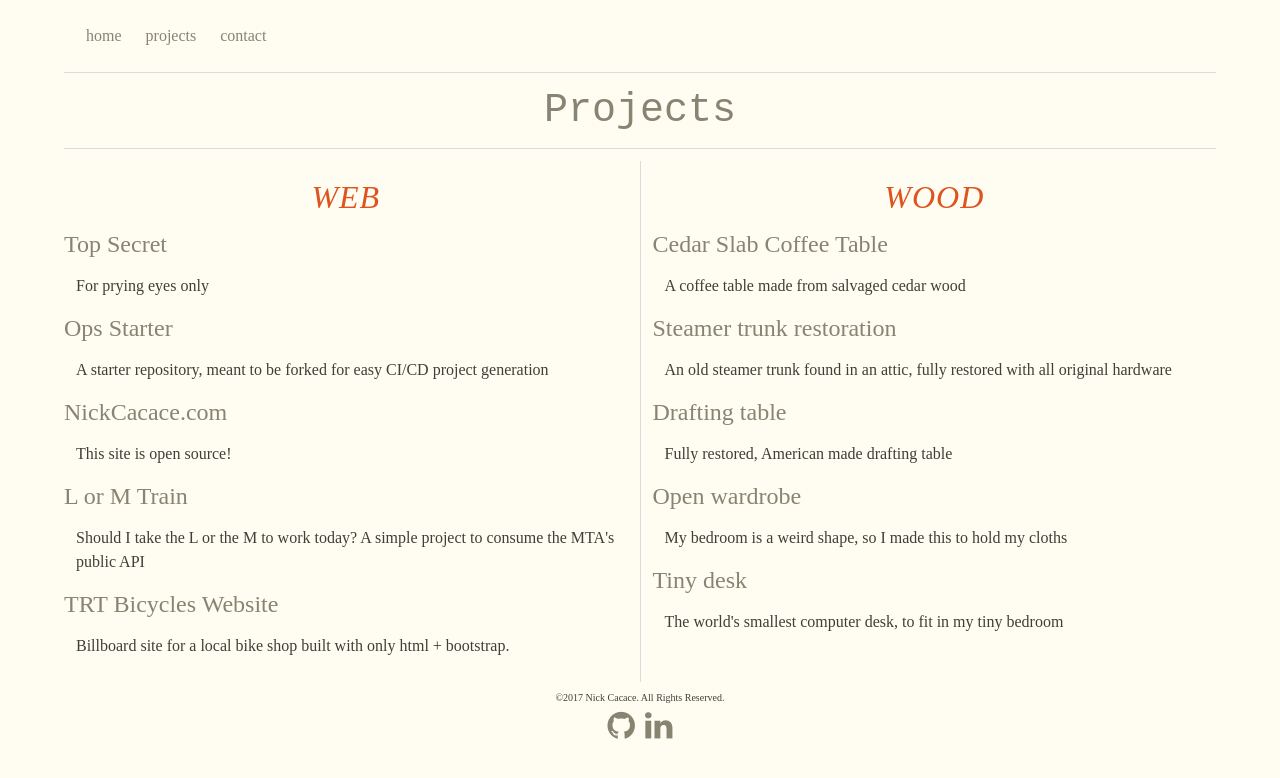
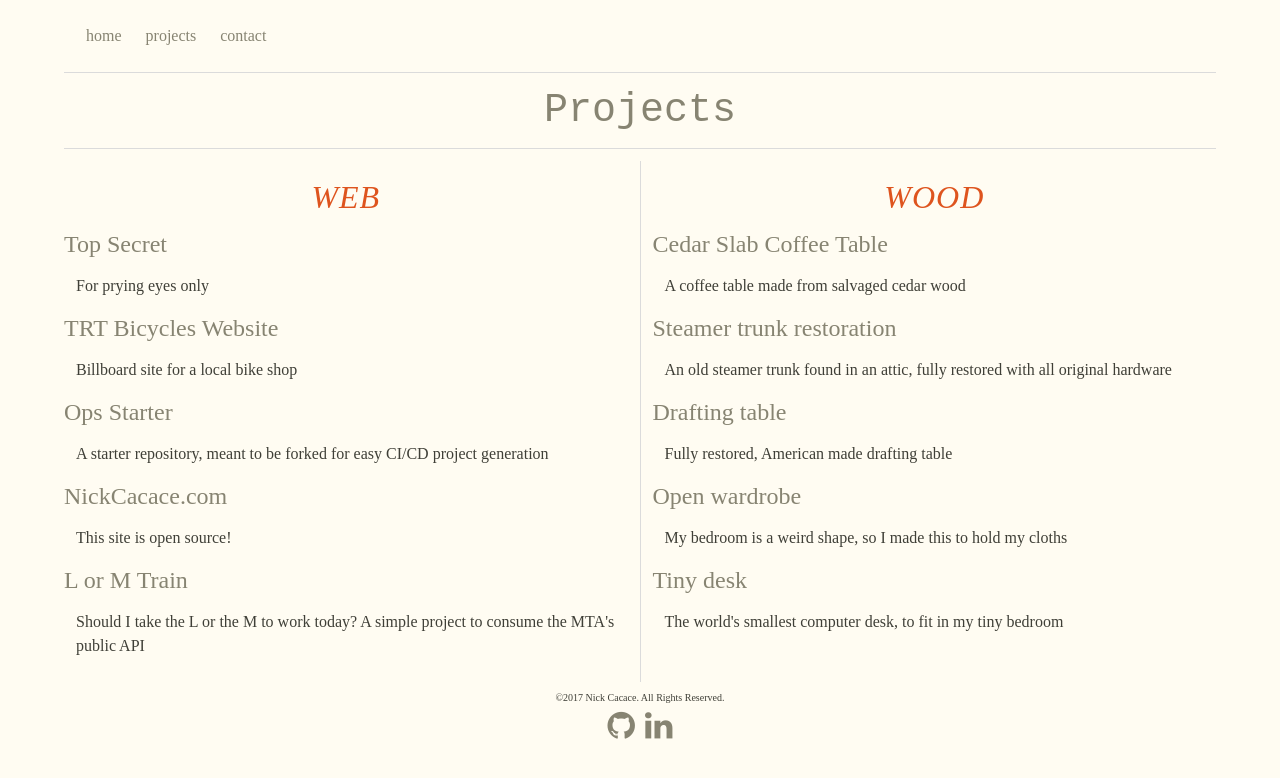
Before and after one commit to BearAlliance/nickcacace.com, an Angular app: page /projects in a window 1280 px wide. Shown: the top 778 px of the page. Built offline with nearby package versions, Linux system fonts and the light colour scheme.

Commit message:
feat(projects): update trt bicycles description
after recent refactor

```diff
--- a/src/app/shared/projects.constant.ts
+++ b/src/app/shared/projects.constant.ts
@@ -142,6 +142,22 @@ export class ProjectsConstant {
       ]
     },
     {
+      title: 'TRT Bicycles Website',
+      summary: 'Billboard site for a local bike shop',
+      technologies: ['React', 'Bulma', 'Heroku', 'Travis CI'],
+      description: `Recently re-built in react for better maintainability. The client wanted minimal upfront cost, and a modern look to represent their small business`,
+      links: [
+        {
+          title: 'Check it out',
+          href: 'https://trtbicycles.com'
+        },
+        {
+          title: 'Source',
+          href: 'https://github.com/BearAlliance/TRT'
+        }
+      ]
+    },
+    {
       title: 'Ops Starter',
       summary:
         'A starter repository, meant to be forked for easy CI/CD project generation',
@@ -190,23 +206,6 @@ export class ProjectsConstant {
           href: 'https://github.com/BearAlliance/lorm'
         }
       ]
-    },
-    {
-      title: 'TRT Bicycles Website',
-      summary:
-        'Billboard site for a local bike shop built with only html + bootstrap.',
-      technologies: ['HTML', 'Twitter Bootstrap', 'Amazon AWS'],
-      description: `The client wanted minimal upfront cost, and small hosting fees. I'm using an AWS s3 bucket to serve the static site in order to minimize cost`,
-      links: [
-        {
-          title: 'Check it out',
-          href: 'http://trtbicycles.com'
-        },
-        {
-          title: 'Source',
-          href: 'https://github.com/BearAlliance/TRT'
-        }
-      ]
     }
   ];
 }
```
